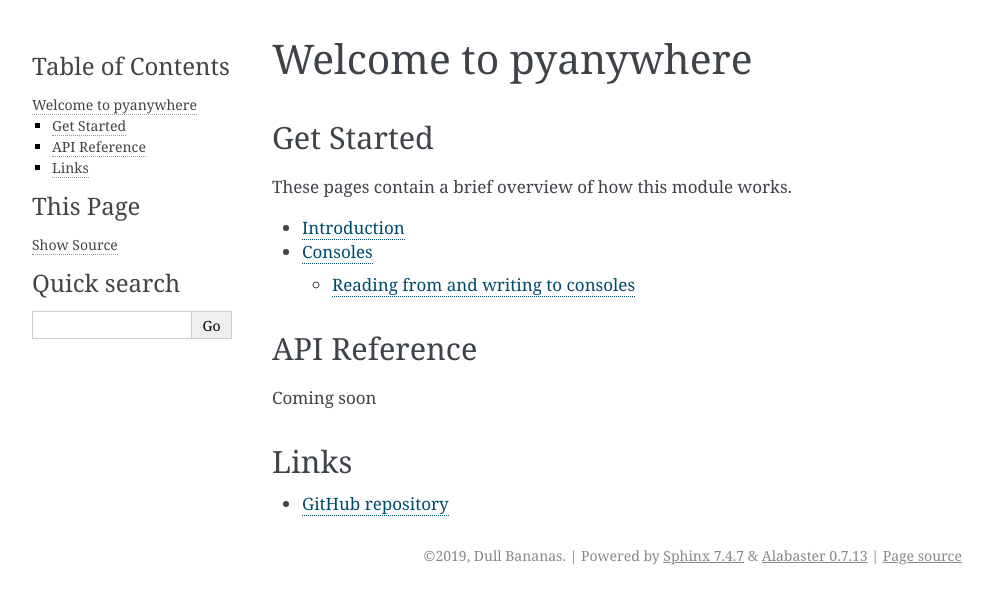
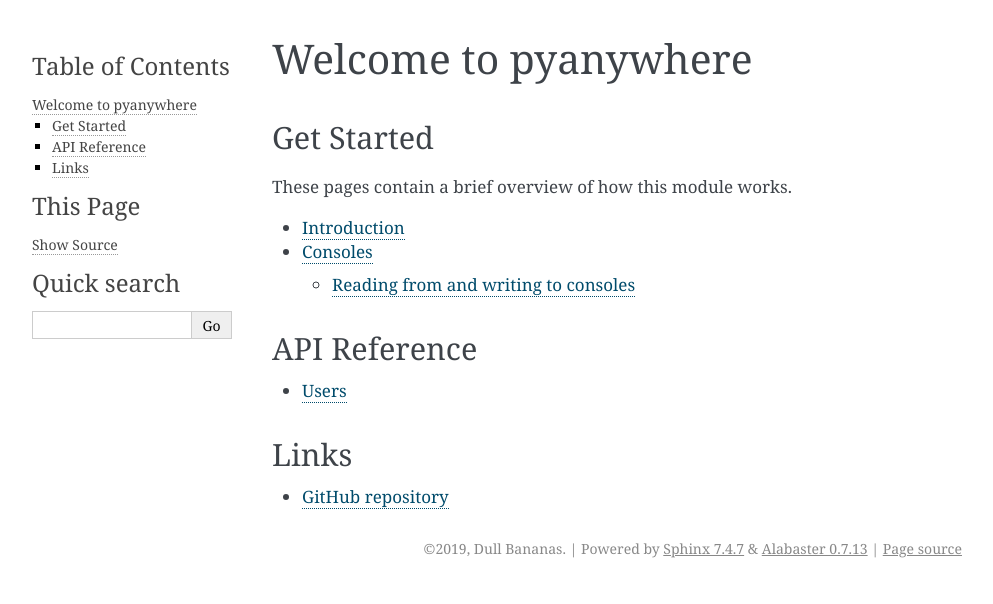
Before and after one commit to dullbananas/pyanywhere, a Sphinx documentation site: the page built from docs/index.rst, in a window 1280 px wide. Shown: the top 604 px of the page, without its empty margins (148-1141 px from the left). Built offline with Sphinx 7.4.7, drawn with Linux system fonts in a browser that asks for light colours.

Commit message:
Add API docs for User class

```diff
--- a/docs/conf.py
+++ b/docs/conf.py
@@ -12,9 +12,9 @@
 # add these directories to sys.path here. If the directory is relative to the
 # documentation root, use os.path.abspath to make it absolute, like shown here.
 #
-# import os
-# import sys
-# sys.path.insert(0, os.path.abspath('.'))
+import os
+import sys
+sys.path.insert(0, os.path.abspath('..'))
 
 
 # -- Project information -----------------------------------------------------
--- a/docs/index.rst
+++ b/docs/index.rst
@@ -17,7 +17,10 @@
 API Reference
 -------------
 
-Coming soon
+.. toctree::
+   :maxdepth: 2
+
+   users
 
 
 Links
--- /dev/null
+++ b/docs/users.rst
@@ -0,0 +1,5 @@
+Users
+=====
+
+.. automodule:: pyanywhere.users
+   :members:
```
